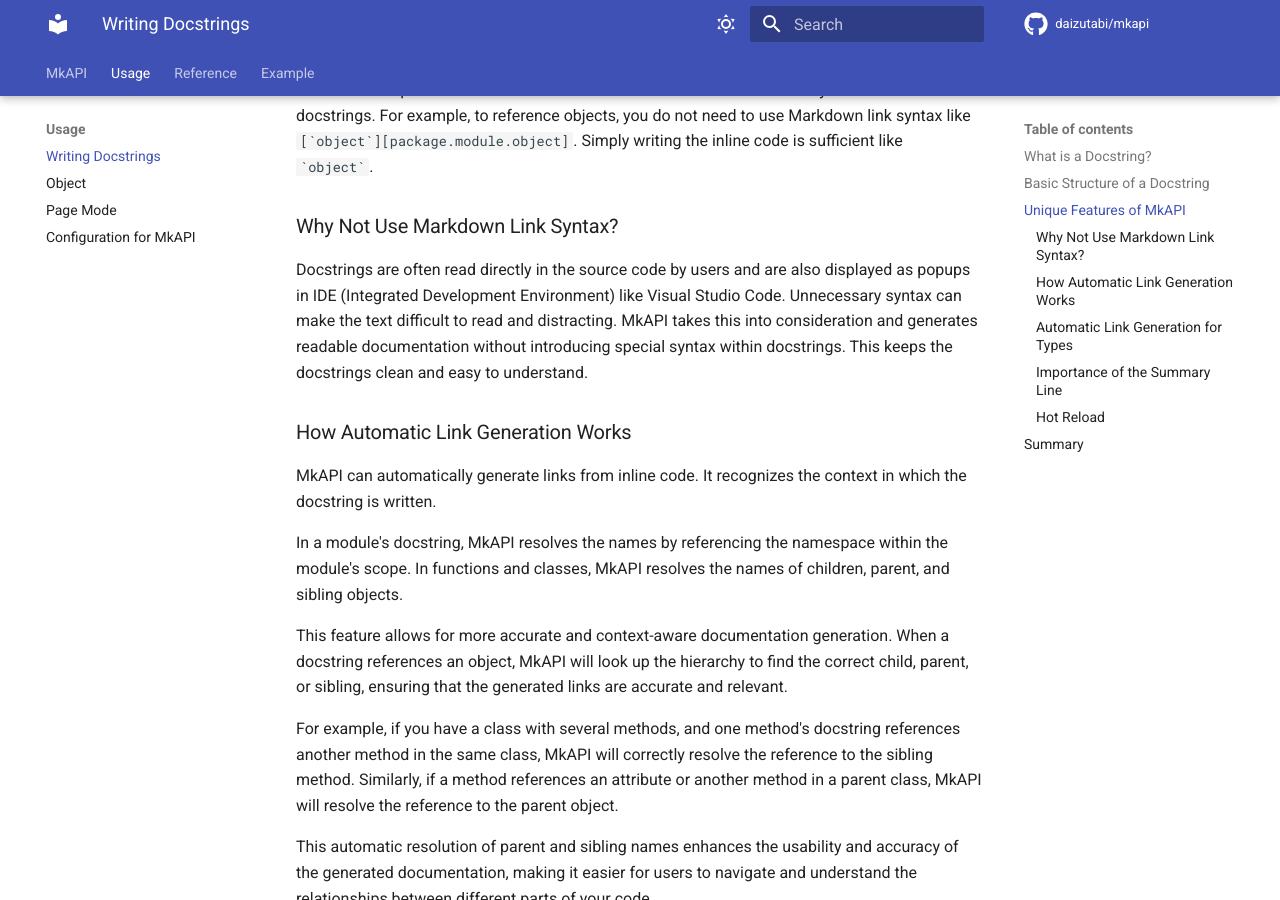
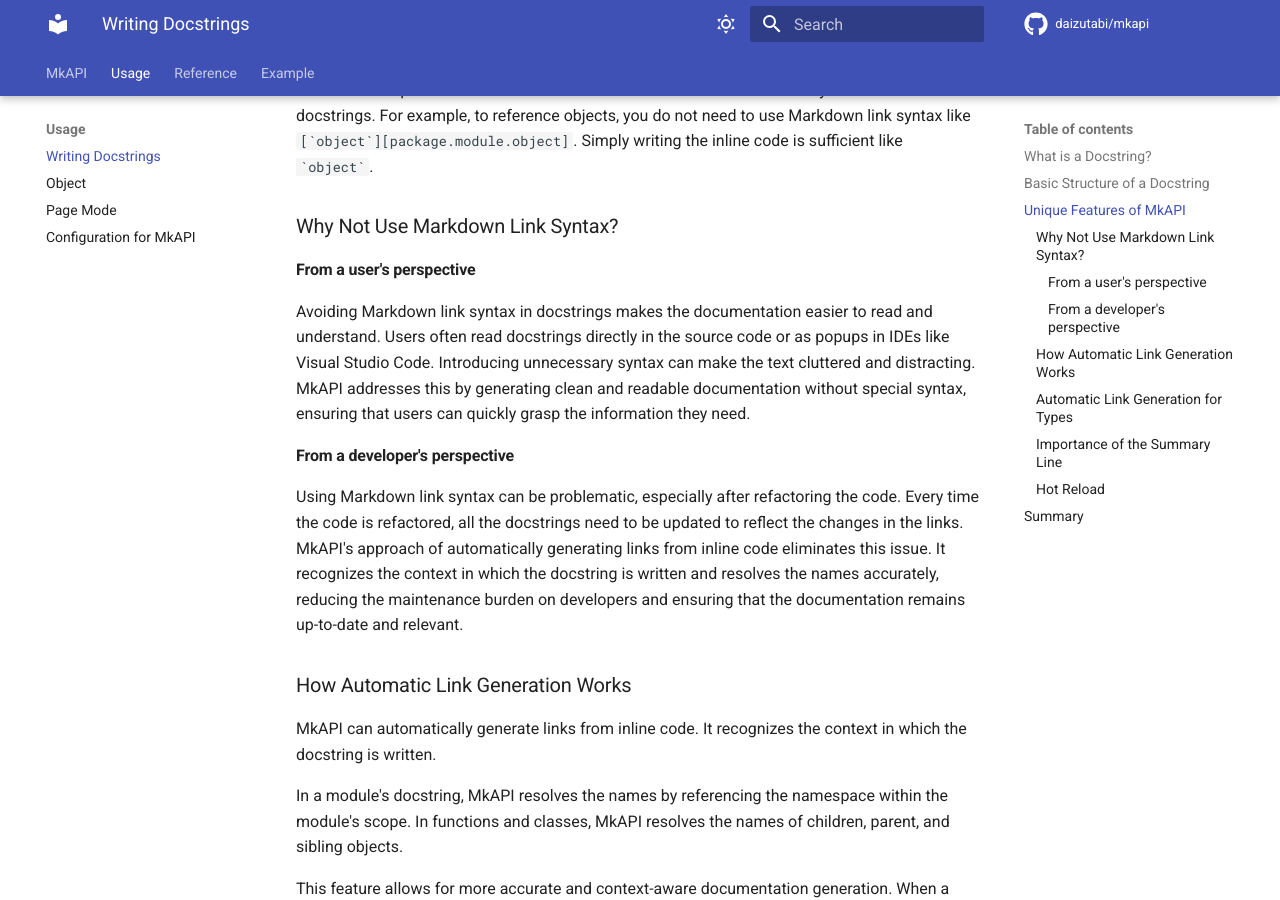
Before and after one commit to daizutabi/mkapi, an MkDocs documentation site: the page built from docs/usage/writing.md, in a window 1280 px wide and 900 px high, scrolled down 846 px. Built offline with MkDocs 1.6.1 and Material for MkDocs 9.7.7, drawn with Linux system fonts in a browser that asks for light colours; comment, search, counter and statistics services are not loaded.

Commit message:
Update docs

```diff
--- a/docs/usage/writing.md
+++ b/docs/usage/writing.md
@@ -36,13 +36,24 @@ Simply writing the inline code is sufficient like `` `object` ``.
 
 ### Why Not Use Markdown Link Syntax?
 
-Docstrings are often read directly in the source code by users and are also
-displayed as popups in IDE (Integrated Development Environment)
-like Visual Studio Code.
-Unnecessary syntax can make the text difficult to read and distracting.
-MkAPI takes this into consideration and generates readable
-documentation without introducing special syntax within docstrings.
-This keeps the docstrings clean and easy to understand.
+#### From a user's perspective
+
+Avoiding Markdown link syntax in docstrings makes the documentation easier to
+read and understand. Users often read docstrings directly in the source code
+or as popups in IDEs like Visual Studio Code.
+Introducing unnecessary syntax can make the text cluttered and distracting.
+MkAPI addresses this by generating clean and readable documentation without
+special syntax, ensuring that users can quickly grasp the information they need.
+
+#### From a developer's perspective
+
+Using Markdown link syntax can be problematic, especially after refactoring
+the code. Every time the code is refactored,
+all the docstrings need to be updated to reflect the changes in the links.
+MkAPI's approach of automatically generating links from inline code eliminates
+this issue. It recognizes the context in which the docstring is written and
+resolves the names accurately, reducing the maintenance burden on developers
+and ensuring that the documentation remains up-to-date and relevant.
 
 ### How Automatic Link Generation Works
 
```
